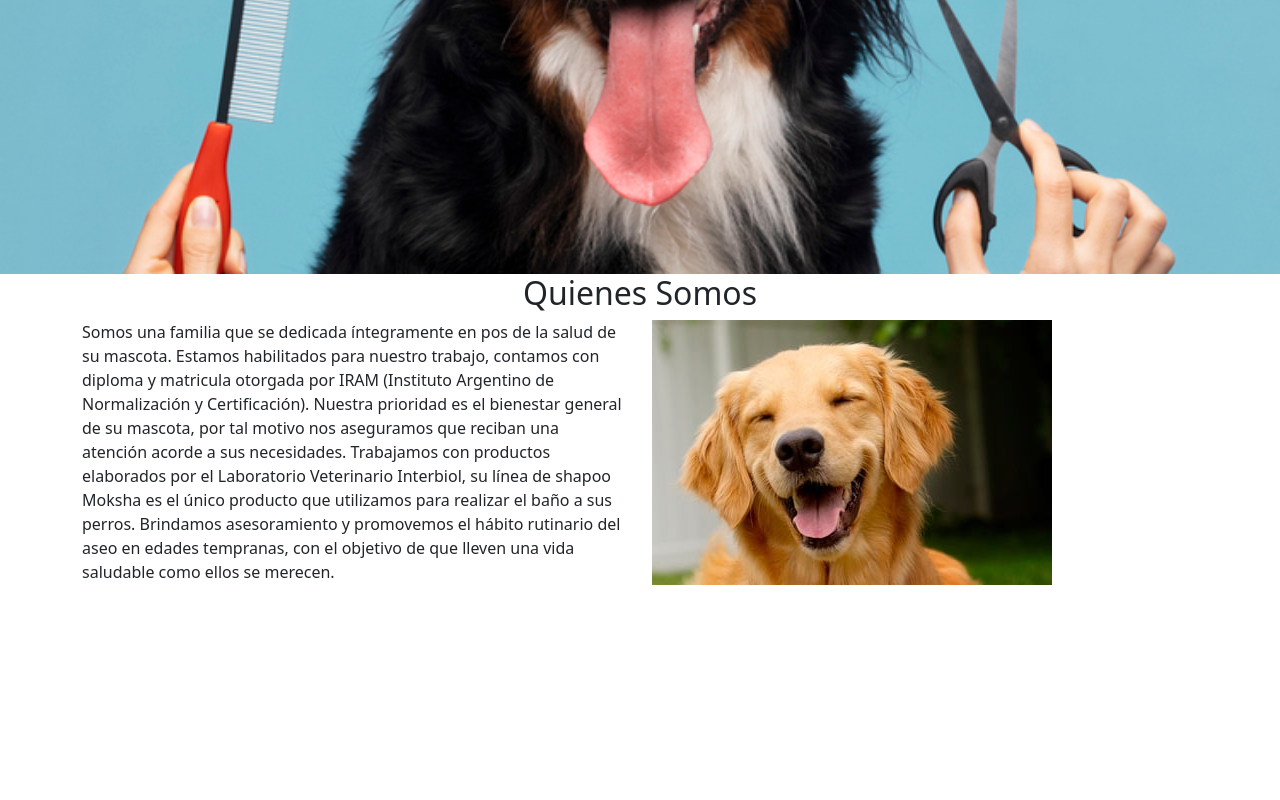
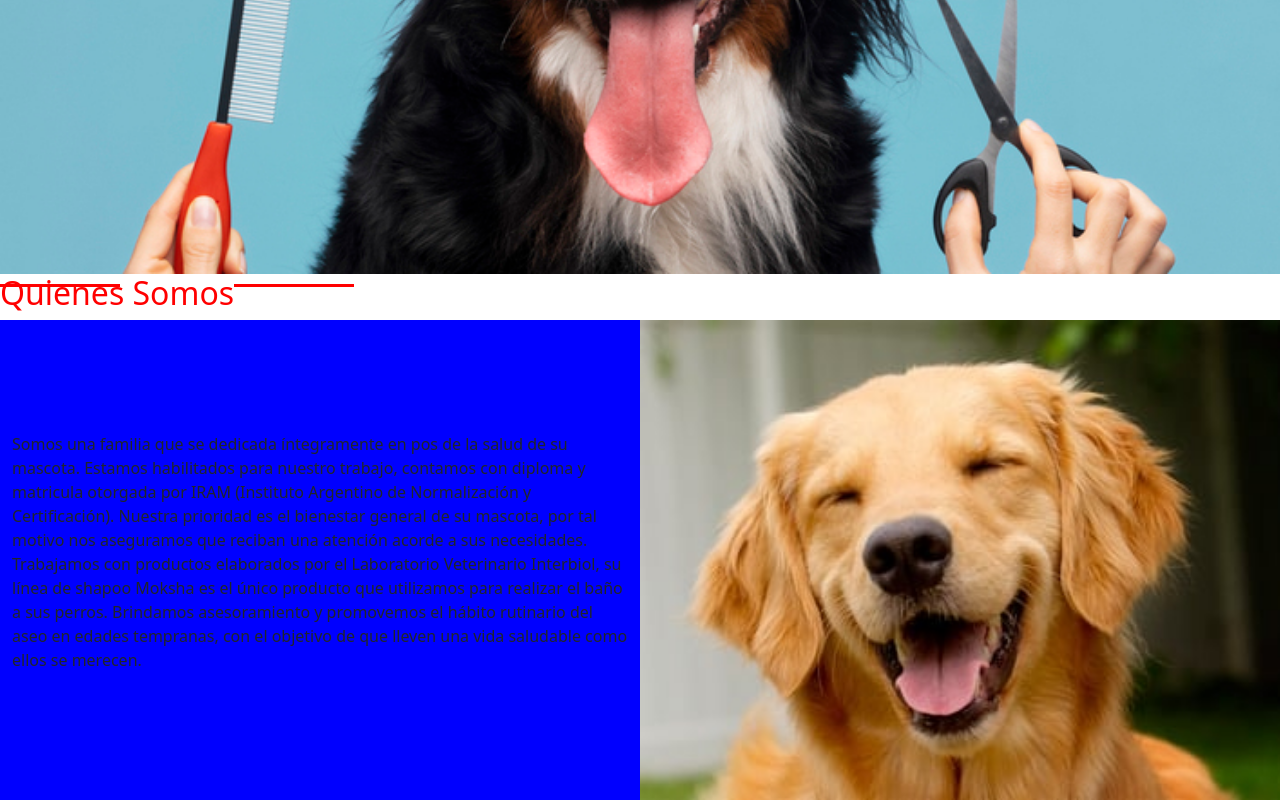
Before and after one commit to mmiron84/TPintegradorGrupo4, a plain HTML site: page Index.html in a window 1280 px wide. Shown: the part 516-1316 px from the top of the page. Before the commit the page ends 1116 px from the top, so only its background shows below. Drawn offline with nearby package versions, Linux system fonts and the light colour scheme.

Commit message:
Revision1

```diff
--- a/Index.html
+++ b/Index.html
@@ -41,22 +41,20 @@
         <div class="container-fluid" id="principal">
             <h2>PELUQUERIA CANINA</h2>
         </div>
-
-
         <div class="QuienesSomos">
-            <h2>Quienes Somos </h2>
-            <div class="container">
-            <div class="row">
-                <div class="col-sm-6 ">
+            <h2 id="Tituloquienes">Quienes Somos</h2>
+            <div class="container-fluid" >
+              <div class="row" id="Quienessomos">
+                <div class="col-sm-6 " id="TextoPerro">
                         <p>
                         Somos una familia que se dedicada íntegramente en pos de la salud de su mascota. Estamos habilitados para nuestro trabajo, contamos con diploma y matricula otorgada por IRAM (Instituto Argentino de Normalización y Certificación).
                         Nuestra prioridad es el bienestar general de su mascota, por tal motivo nos aseguramos que reciban una atención acorde a sus necesidades.
                         Trabajamos con productos elaborados por el Laboratorio Veterinario Interbiol, su línea de shapoo Moksha es el único producto que utilizamos para realizar el baño a sus perros.
                         Brindamos asesoramiento y promovemos el hábito rutinario del aseo en edades tempranas, con el objetivo de que lleven una vida saludable como ellos se merecen.
                         </p>
-                    </div>
-                <div class="col-sm-6 img-fluid">
-                      <img src="./img/perrocontento.jpg" alt="" >
+                  </div>
+              <div class="col-sm-6" id="PerroFeliz">
+
                 </div>
             </div>
         </div>
--- a/Style.css
+++ b/Style.css
@@ -1,6 +1,31 @@
 h2{
     text-align: center;
 }
+#Tituloquienes{
+
+    display: inline-block;
+    position: relative;
+    color: red;
+}
+
+#Tituloquienes::after,#Tituloquienes::before{
+    content: '';
+    position: absolute;
+    width: 120px;
+    height: 3px;
+    background-color: currentColor;
+    top: 0.6rem;
+}
+
+#h1 ::before{
+    left: -140px;
+}
+
+#h1 ::after{
+    left: 140px;
+}
+
+
 .navbar{
     height: 150px;
     --bs-bg-opacity: 1;
@@ -16,3 +41,21 @@ h2{
    background-size: cover;
     height: 40rem;
     }
+
+#PerroFeliz{
+
+    background-image:url(./img/perrocontento.jpg);
+    background-size: cover;
+    background-repeat: no-repeat;
+    background-position: center center center center;
+    height: 30rem;
+}
+
+#Quienessomos{
+    background-color: blue;
+    align-content: center;
+    align-items: center;
+}
+#TextoPerro{
+    align-items: center;
+}
```
